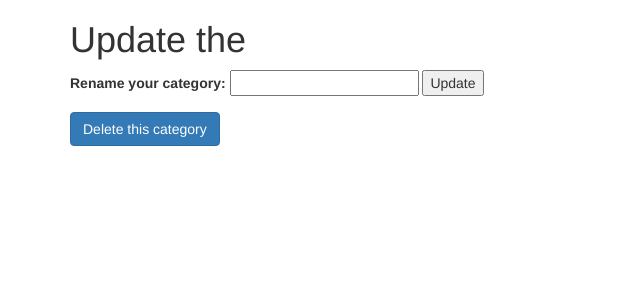
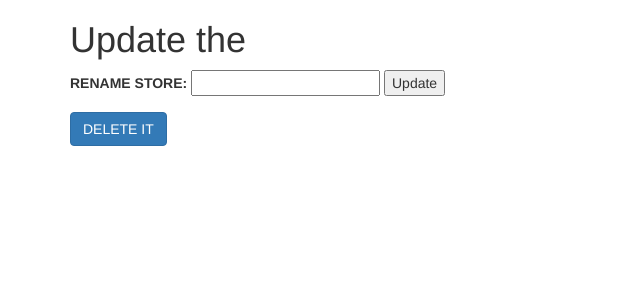
Before and after one commit to nathanhwyoung/shoe_stores, a PHP site: template views/store-edit.html.twig in a window 1280 px wide. Shown: the top 300 px of the page, without its empty margins (0-640 px from the left). Run offline with PHP 8.4, Linux system fonts and the light colour scheme; the template is opened without the code that fills it, so the values that code supplies are empty; some libraries are stand-ins or nearby versions.

Commit message:
updates readme

```diff
--- a/views/store-edit.html.twig
+++ b/views/store-edit.html.twig
@@ -12,7 +12,7 @@
             <form action="/stores/{{ store.getId }}" method="post">
                 <input name="_method" type="hidden" value="patch">
 
-                <label for="new_name">Rename your category:</label>
+                <label for="new_name">RENAME STORE:</label>
                 <input id="new_name" name="new_name" type="text">
 
                 <button type="submit">Update</button>
@@ -21,7 +21,7 @@
             <form action="/stores/{{ store.getId }}" method="post">
                 <input name="_method" type="hidden" value="delete">
 
-                <button type="submit" class="btn btn-primary">Delete this category</button>
+                <button type="submit" class="btn btn-primary">DELETE IT</button>
             </form>
 
         </div>
```
Also changed, not shown: README.md.
